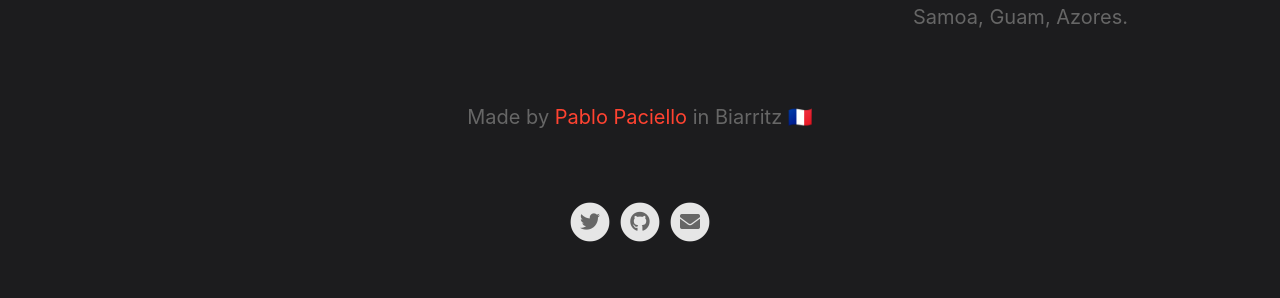
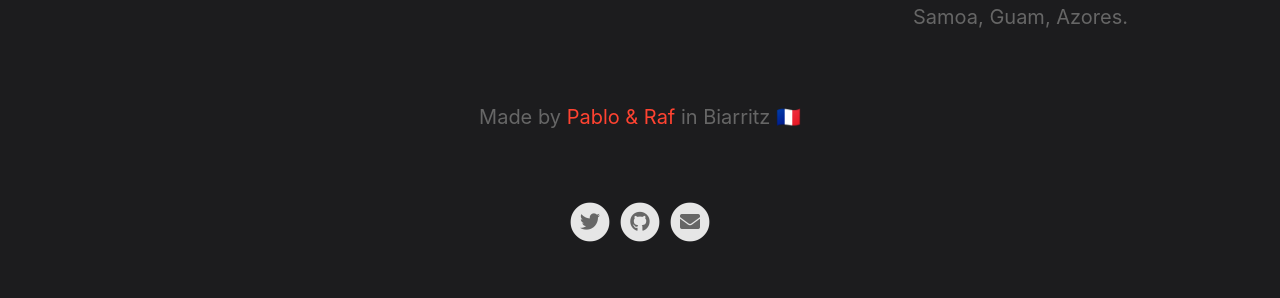
Before and after one commit to PPacie/buoywatch-web, a Jekyll site: the page built from index.html, in a window 1280 px wide. Shown: the part 1802-2100 px from the top of the page. Built offline with Jekyll 4.4.1, drawn with Linux system fonts in a browser that asks for light colours; nearby versions of some CDN libraries.

Commit message:
Update _config.yml

```diff
--- a/_config.yml
+++ b/_config.yml
@@ -20,7 +20,7 @@ enable_smart_app_banner                   : true
 
 
 # Information About Yourself
-your_name                                 : Pablo Paciello
+your_name                                 : Pablo & Raf
 your_link                                 : https://github.com/PPacie/iOS-Developer-Portfolio
 your_city                                 : Biarritz 🇫🇷
 email_address                             : support@buoywatch.com
```
